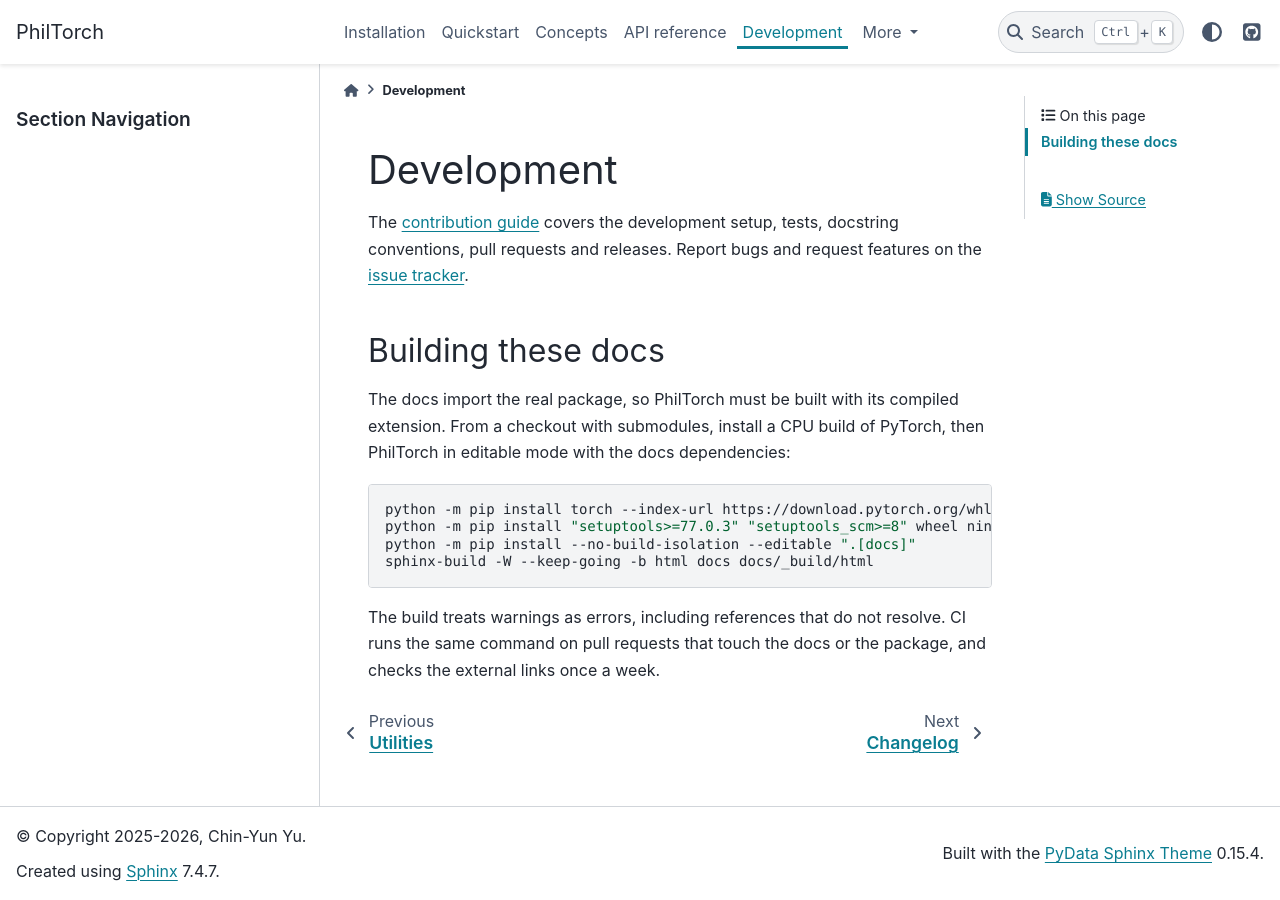
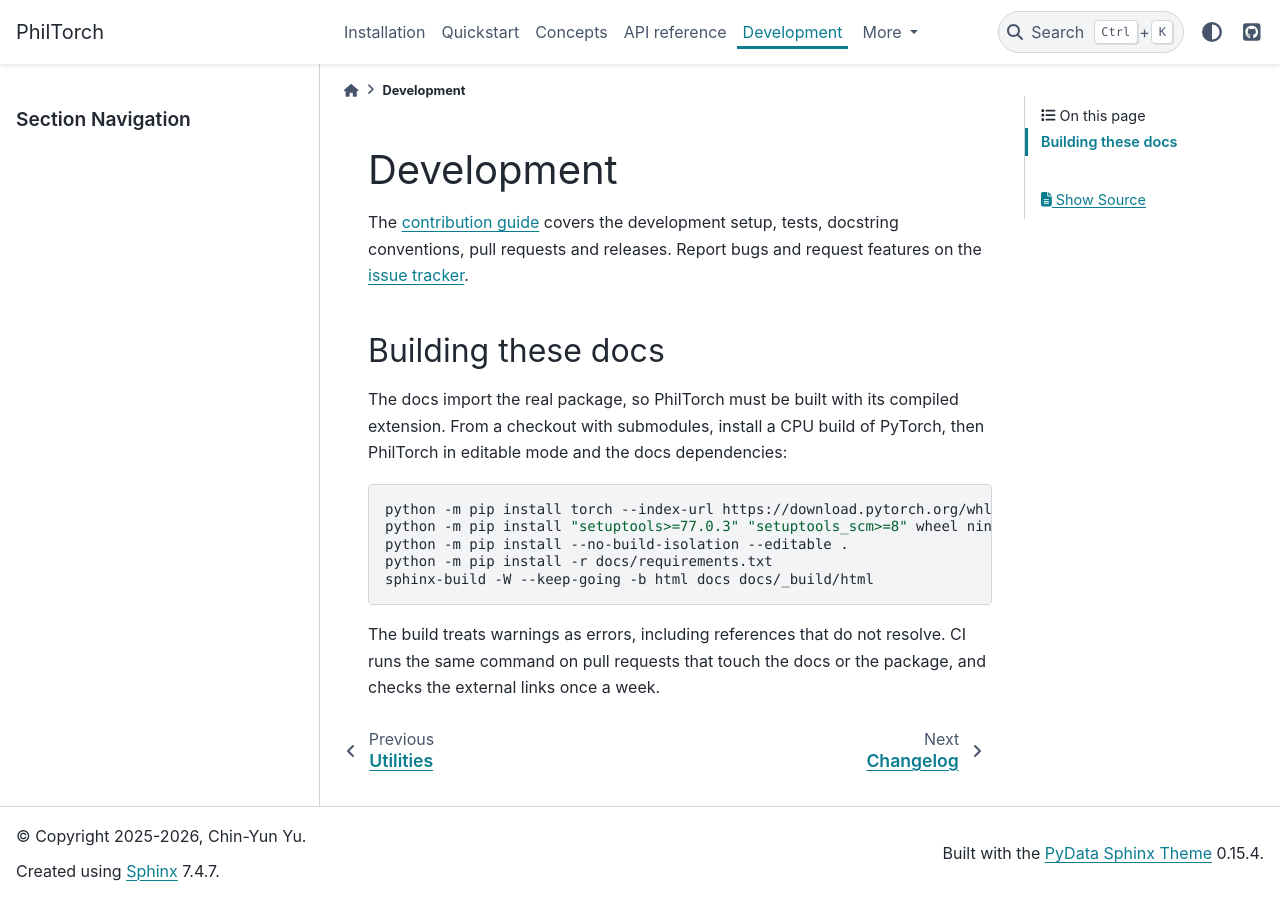
Before and after one commit to yoyolicoris/philtorch, a Sphinx documentation site: the page built from docs/development.md, in a window 1280 px wide. Built offline with Sphinx 7.4.7 and the PyData theme 0.15.4, drawn with Linux system fonts in a browser that asks for light colours; the version number could not be read and is left out.

Commit message:
docs: keep the docs dependencies out of pyproject.toml
A docs extra in pyproject.toml made docs pull requests touch a build file,
which starts the CUDA workflow. List them in docs/requirements.txt instead.

Co-Authored-By: Claude Opus 5.5 <noreply@anthropic.com>

````diff
--- a/docs/development.md
+++ b/docs/development.md
@@ -4,12 +4,13 @@ The [contribution guide](https://github.com/yoyolicoris/philtorch/blob/dev/CONTR
 
 ## Building these docs
 
-The docs import the real package, so PhilTorch must be built with its compiled extension. From a checkout with submodules, install a CPU build of PyTorch, then PhilTorch in editable mode with the docs dependencies:
+The docs import the real package, so PhilTorch must be built with its compiled extension. From a checkout with submodules, install a CPU build of PyTorch, then PhilTorch in editable mode and the docs dependencies:
 
 ```bash
 python -m pip install torch --index-url https://download.pytorch.org/whl/cpu
 python -m pip install "setuptools>=77.0.3" "setuptools_scm>=8" wheel ninja
-python -m pip install --no-build-isolation --editable ".[docs]"
+python -m pip install --no-build-isolation --editable .
+python -m pip install -r docs/requirements.txt
 sphinx-build -W --keep-going -b html docs docs/_build/html
 ```
 
--- /dev/null
+++ b/docs/requirements.txt
@@ -0,0 +1,5 @@
+# Docs toolchain. Kept here rather than as a pyproject.toml extra, so docs
+# changes don't touch the build files, which would start the CUDA workflow.
+sphinx>=9.1,<10
+myst-parser>=5,<6
+pydata-sphinx-theme>=0.22,<1
--- a/pyproject.toml
+++ b/pyproject.toml
@@ -51,9 +51,6 @@ classifiers = [
 [project.optional-dependencies]
 dev = ["pytest >= 6.0", "scipy", "numpy", "pytest-cov"]
 extra = ["helion>=1.0.0,<2"]
-# Build the docs with an editable install so the extension is importable; see
-# docs/development.md.
-docs = ["sphinx>=9.1,<10", "myst-parser>=5,<6", "pydata-sphinx-theme>=0.22,<1"]
 
 [tool.pytest.ini_options]
 testpaths = ["tests"]
````
Also changed, not shown: .readthedocs.yaml, 1 other file.
